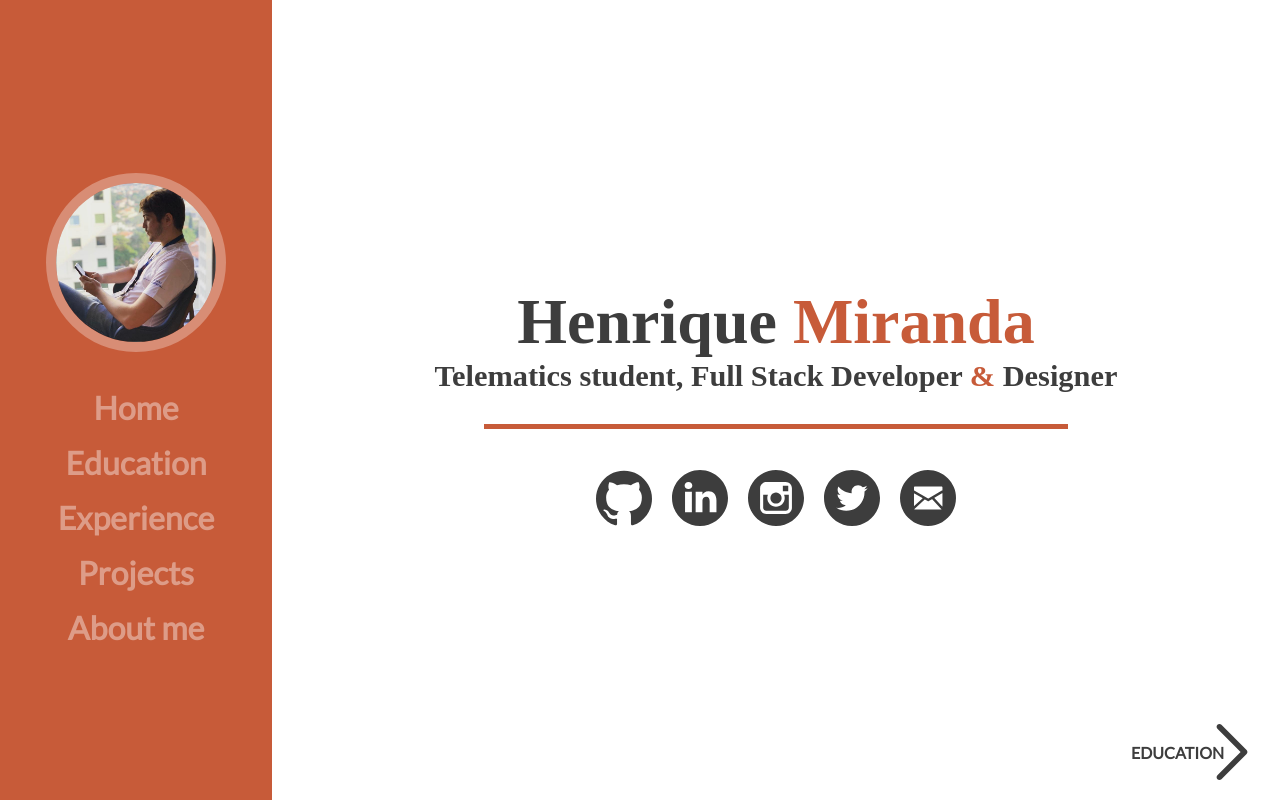
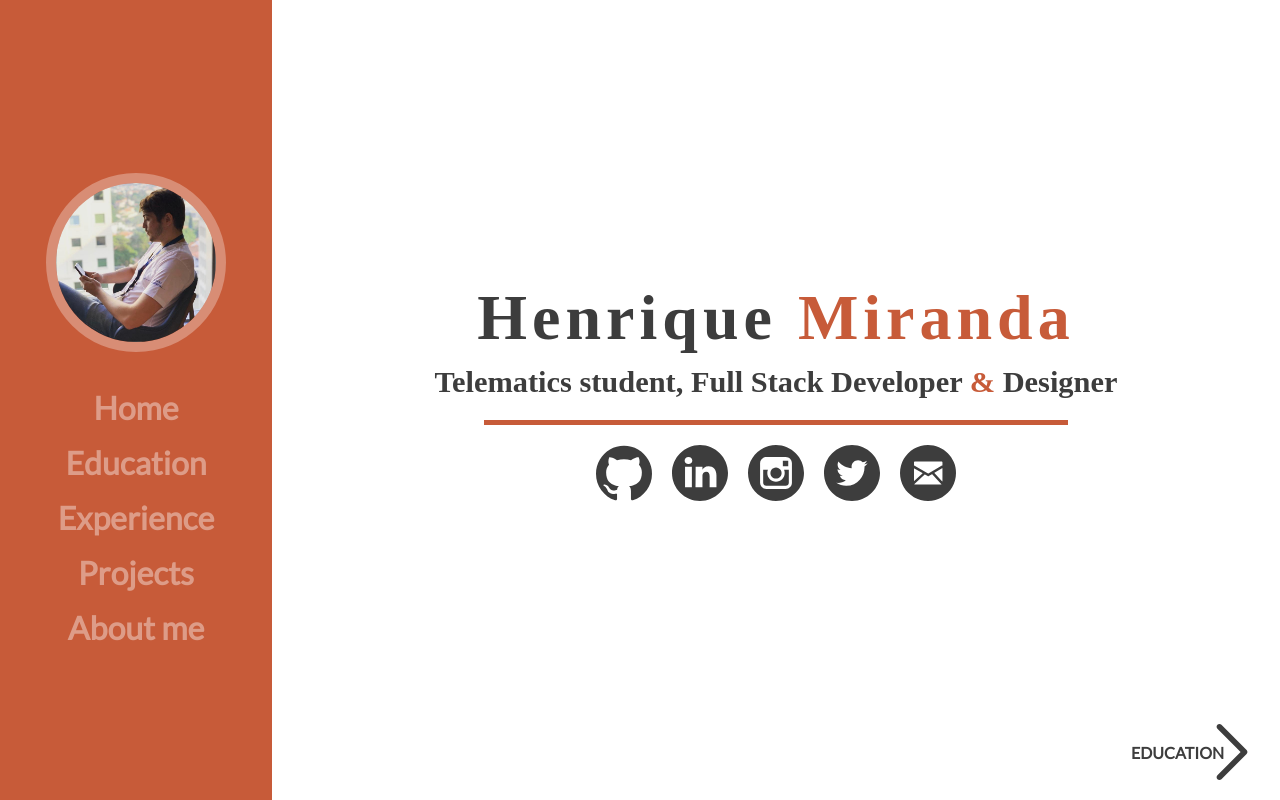
Before and after one commit to henriquepw/henrique.pw, a React (Create React App) app: page / in a window 1280 px wide. Built offline with nearby package versions, Linux system fonts and the light colour scheme; a web font is replaced by a local one.

Commit message:
animation home

```diff
--- a/src/components/Icon/Icon.style.js
+++ b/src/components/Icon/Icon.style.js
@@ -1,5 +1,6 @@
 import styled, { css } from 'styled-components';
 import Colors from '../../styles/colors';
+import Media from '../../styles/media';
 
 export const SVG = styled.svg`
     transition: transform 0.3s;
@@ -8,18 +9,30 @@ export const SVG = styled.svg`
         fill: ${Colors.primaryTextColor};
     }
 
-
-
     &:hover {
         path, polygon {
             fill: ${Colors.primaryColor};
         }
     }
 
+    ${Media.tablet`
+        transform: scale(.6);
+    `}
+
     ${({ noHover }) =>
         !noHover && css`
             &:hover {
                 transform: scale(1.2);
             }
+
+            ${Media.tablet`
+                margin-left: -15px;
+                margin-right: -15px;
+                margin-top: -15px;
+
+                &:hover {
+                    transform: scale(.9);
+                }
+            `}
         `}
 `;
--- a/src/components/Next/Next.style.js
+++ b/src/components/Next/Next.style.js
@@ -1,6 +1,8 @@
 import styled from 'styled-components';
 import { Link } from 'react-router-dom';
+
 import Colors from '../../styles/colors';
+import Media from '../../styles/media';
 
 const Button = styled(Link)`
     display: flex;
@@ -14,7 +16,6 @@ const Button = styled(Link)`
 
     text-decoration: none;
 
-    transform: scale(1);
     transition: 0.5s all ease;
 
     label {
@@ -47,6 +48,24 @@ const Button = styled(Link)`
         }
     }
 
+    ${Media.tablet`
+        padding-left: 2px;
+        padding-bottom: 5px;
+
+        label {
+            transform: scale(0.8);
+            margin-right: -30px;
+
+        }
+
+        &:hover {
+            label {
+                margin-right: -10px;
+            }
+
+            padding-right: 5px;
+        }
+    `}
 `;
 
 export { Button };
--- a/src/pages/Home/Home.js
+++ b/src/pages/Home/Home.js
@@ -16,7 +16,7 @@ export default () => (
         <h2>
             Telematics student, Full Stack Developer <span>&</span> Designer
         </h2>
-        <Divider />
+        <Divider margin='20px 0px 20px 0px'/>
         <ul>
             <li>
                 <a
--- a/src/pages/Home/Home.style.js
+++ b/src/pages/Home/Home.style.js
@@ -16,43 +16,61 @@ const Section = styled(Container)`
 
     h1 {
         font-size: 4em;
-        margin-top: 30px;
+        padding-bottom: 10px;
+        letter-spacing: 5px;
+        animation: name 3s 1;
     }
 
     h2 {
         font-size: 1.9em;
-    }
-
-    p {
-        margin: 0px;
-        padding: 0px;
-    }
-
-    h1, h2, p, ul {
-        margin-left: 40px;
-        margin-right: 40px;
+        animation: description 3s 1;
     }
 
     ul {
         padding: 0px 0px;
         display: flex;
+        animation: icon 3s 1;
+        margin-top: 0;
     }
 
     li {
         list-style-type: none;
         padding-right: 10px;
         padding-left: 10px;
-
     }
 
-    a img {
-        transition: transform 0.3s;
-        border-radius: 50%;
-        width: 3.5em;
+    @keyframes description {
+        0% {
+            opacity: 0;
+        }
+        80% {
+            opacity: 0;
+        }
     }
 
-    a:hover img {
-        transform: scale(1.2);
+    @keyframes name {
+        0% {
+            margin-bottom: -50px;
+        }
+        30% {
+            letter-spacing: 15px;
+            margin-bottom: -50px;
+        }
+        80% {
+            letter-spacing: 5px;
+            margin-bottom: -50px;
+        }
+    }
+
+    @keyframes icon {
+        0% {
+            opacity: 0;
+            margin-top: -60px;
+        }
+        80% {
+            opacity: 0;
+            margin-top: -60px;
+        }
     }
 
     ${Media.tablet`
@@ -64,16 +82,45 @@ const Section = styled(Container)`
             font-size: 1.5em;
             text-align: center;
         }
+
+        @keyframes name {
+            0% {
+                margin-bottom: -50px;
+            }
+            30% {
+                letter-spacing: 8px;
+                margin-bottom: -50px;
+            }
+            80% {
+                letter-spacing: 2px;
+                margin-bottom: -50px;
+            }
+        }
     `}
 
     ${Media.phone`
         h1 {
-            font-size: 2.5em;
+            letter-spacing: 2px;
+            font-size: 2em;
         }
 
         h2 {
-            font-size: 1.2em;
+            font-size: 1em;
             text-align: center;
+        }
+
+        @keyframes name {
+            0% {
+                margin-bottom: -50px;
+            }
+            30% {
+                letter-spacing: 5px;
+                margin-bottom: -50px;
+            }
+            80% {
+                letter-spacing: 2px;
+                margin-bottom: -50px;
+            }
         }
     `}
 `;
--- a/src/styles/grid.js
+++ b/src/styles/grid.js
@@ -45,6 +45,7 @@ const Background = styled.div`
         display: block;
         position: fixed;
 
+        top: 80px;
         background-image: url(${require('../assets/background2.png')});
         background-repeat: no-repeat;
         background-position: center;
--- a/src/styles/media.js
+++ b/src/styles/media.js
@@ -1,7 +1,7 @@
 import { css } from 'styled-components';
 
 const windows = {
-    phone: 470,
+    phone: 639,
     tablet: 1044,
     desktop: 1158,
     gient: 1170
--- a/src/styles/shapes.js
+++ b/src/styles/shapes.js
@@ -7,7 +7,7 @@ const Divider = styled.div`
     width: 58%;
     height: 5px;
 
-    margin: 30px 0px 25px 0px;
+    margin: 25px 0px 25px 0px;
 
     ${({ margin }) =>
         margin && css`
@@ -25,6 +25,11 @@ const Divider = styled.div`
                 display: none;
         `}
     `}
+
+    ${Media.phone`
+        height: 3px;
+        margin: 15px 0px 15px 0px;
+    `}
 `;
 
 export { Divider };
```
